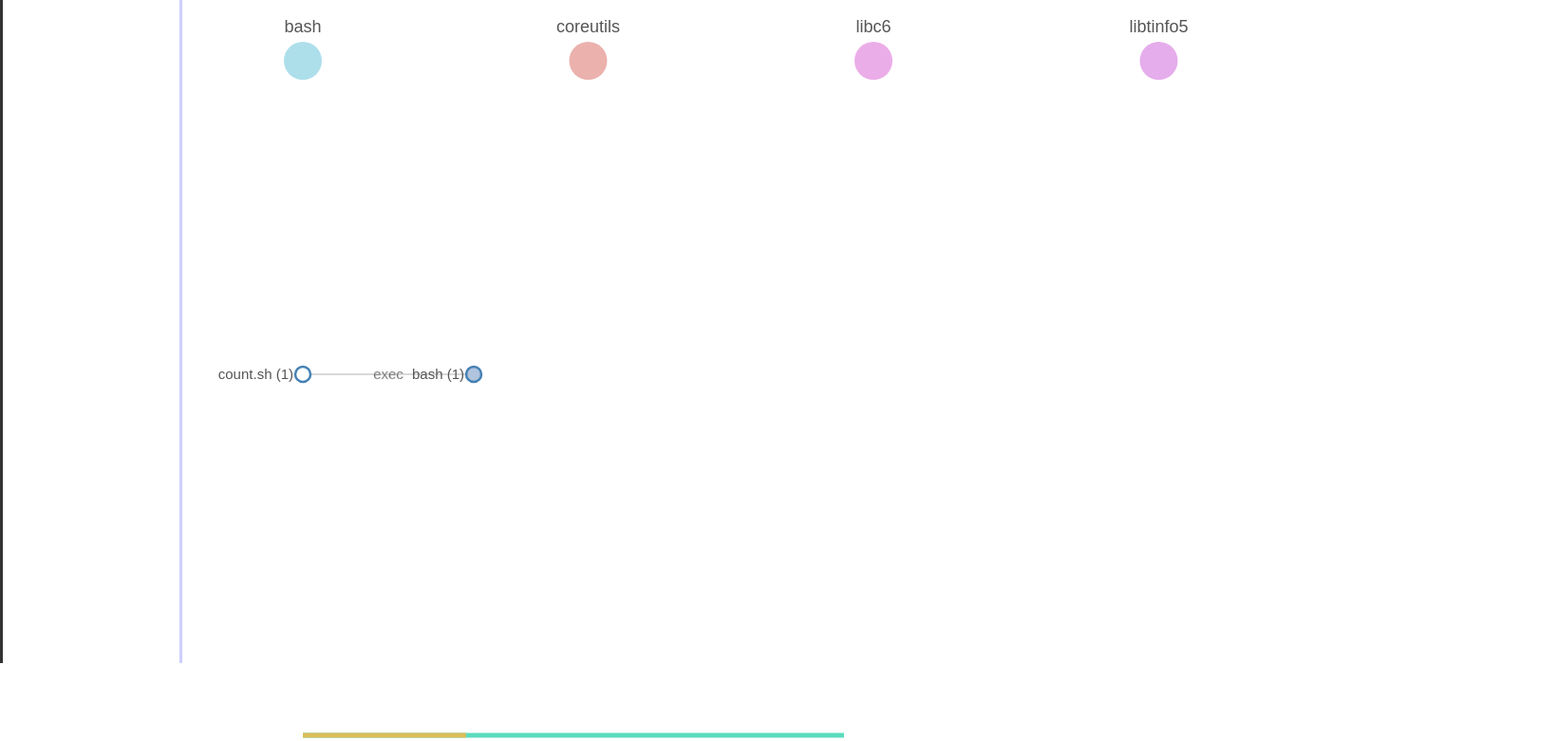
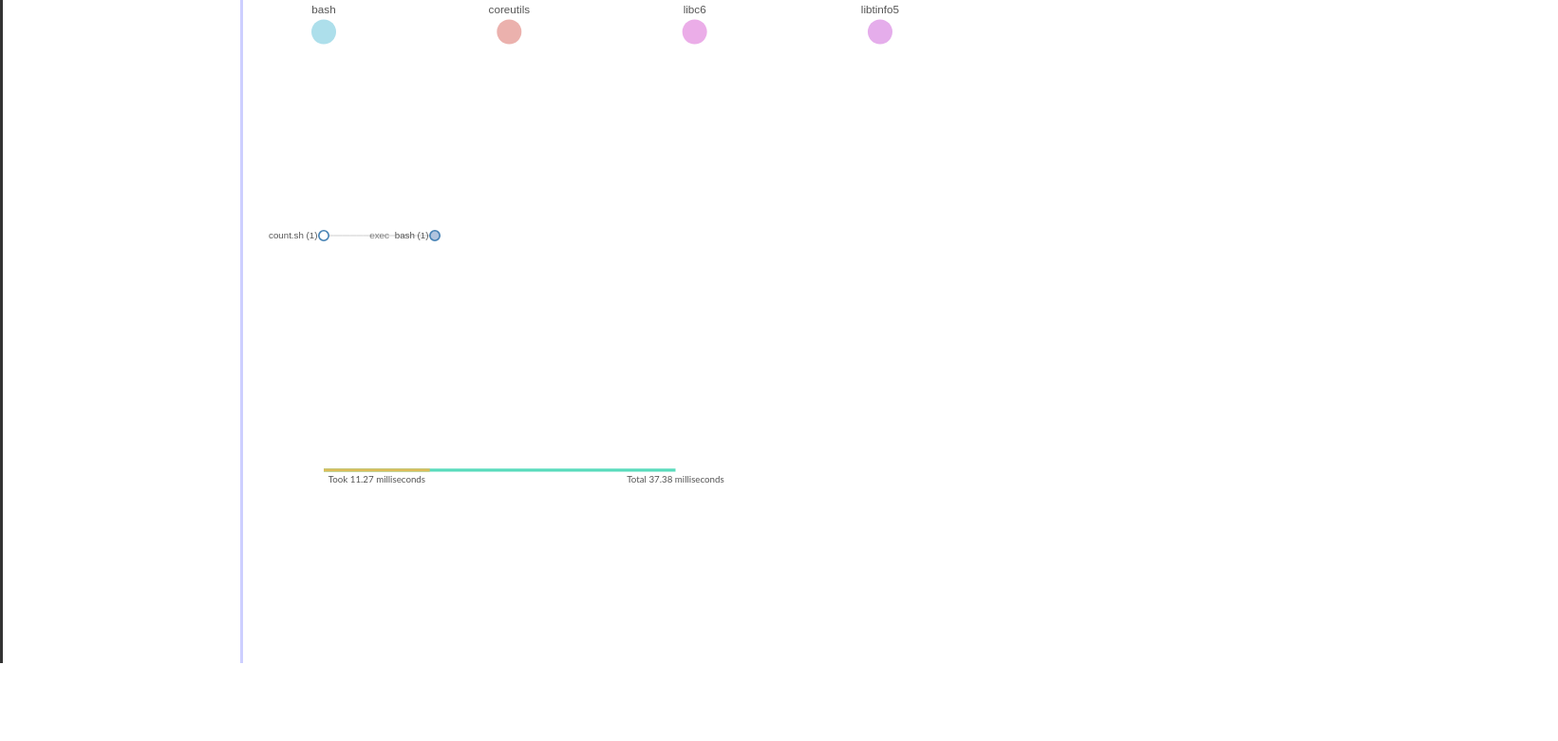
Before and after one commit to heng2j/ViDA-NYU-reprozip-ReProZip_Provenance_Graph, a plain HTML site: page index.html in a window 1280 px wide. Shown: the part 102-882 px from the top of the page at 95% size, 1641 px wide, since content can reach past the window. After the commit the page ends 800 px from the top, so only its background shows below. Drawn offline with nearby package versions, Linux system fonts and the light colour scheme.

Commit message:
Updated CSS file
To set the default zoom for visualization

```diff
--- a/style.css
+++ b/style.css
@@ -173,13 +173,14 @@ div.tooltip {
 
 #viz-graph {
 
-  margin-left: 15%;
+  margin-left: 20%;
+  zoom: 65%
 }
 
 
 .sidenav {
   height: 100%;
-  width: 15%;
+  width: 20%;
   position: fixed;
   z-index: 1;
   top: 0;
```
